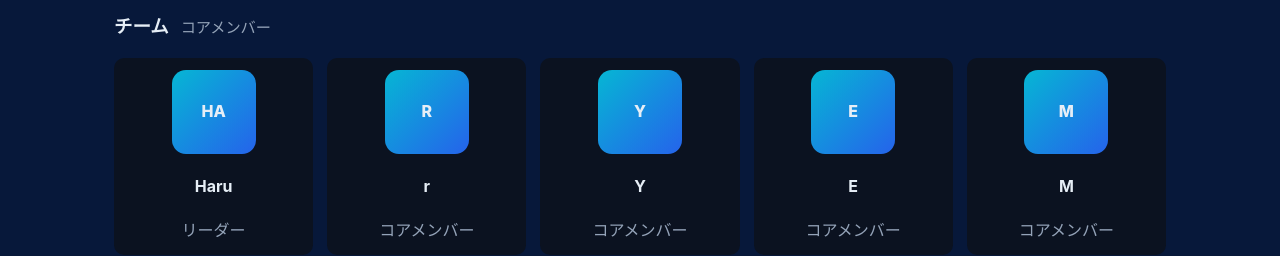
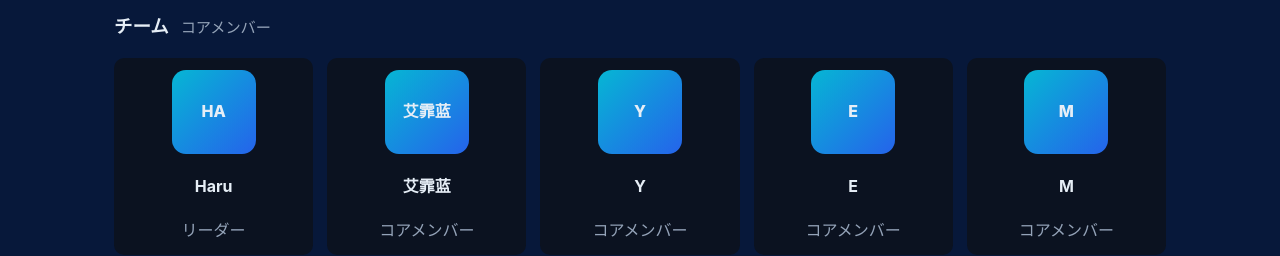
Before and after one commit to newbiegpt/website, a plain HTML site: page index.html in a window 1280 px wide. Shown: the part 1279-1535 px from the top of the page. Drawn offline with Linux system fonts and the light colour scheme.

Commit message:
Update team member name

```diff
--- a/index.html
+++ b/index.html
@@ -165,8 +165,8 @@
             <div data-i18n="team-role-1" style="color:var(--muted)">リーダー</div>
           </div>
           <div class="member" role="article" aria-labelledby="m2">
-            <div class="avatar">R</div>
-            <h4 id="m2" data-i18n="team-member-2">r</h4>
+            <div class="avatar">艾霏蓝</div>
+            <h4 id="m2" data-i18n="team-member-2">艾霏蓝</h4>
             <div data-i18n="team-role-2" style="color:var(--muted)">コアメンバー</div>
           </div>
           <div class="member" role="article" aria-labelledby="m3">
@@ -246,7 +246,7 @@
             'team-subtitle': '核心成员',
             'team-member-1': 'Haru',
             'team-role-1': '团队负责人',
-            'team-member-2': 'r',
+            'team-member-2': '艾霏蓝',
             'team-role-2': '核心成员',
             'team-member-3': 'Y',
             'team-role-3': '核心成员',
@@ -303,7 +303,7 @@
             'team-subtitle': 'コアメンバー',
             'team-member-1': 'Haru',
             'team-role-1': 'リーダー',
-            'team-member-2': 'r',
+            'team-member-2': '艾霏蓝',
             'team-role-2': 'コアメンバー',
             'team-member-3': 'Y',
             'team-role-3': 'コアメンバー',
```
